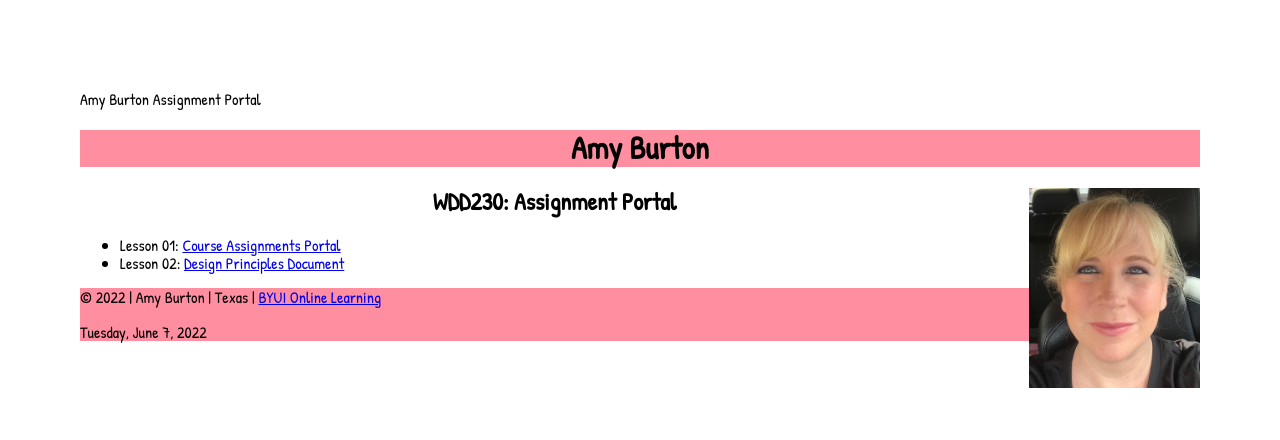
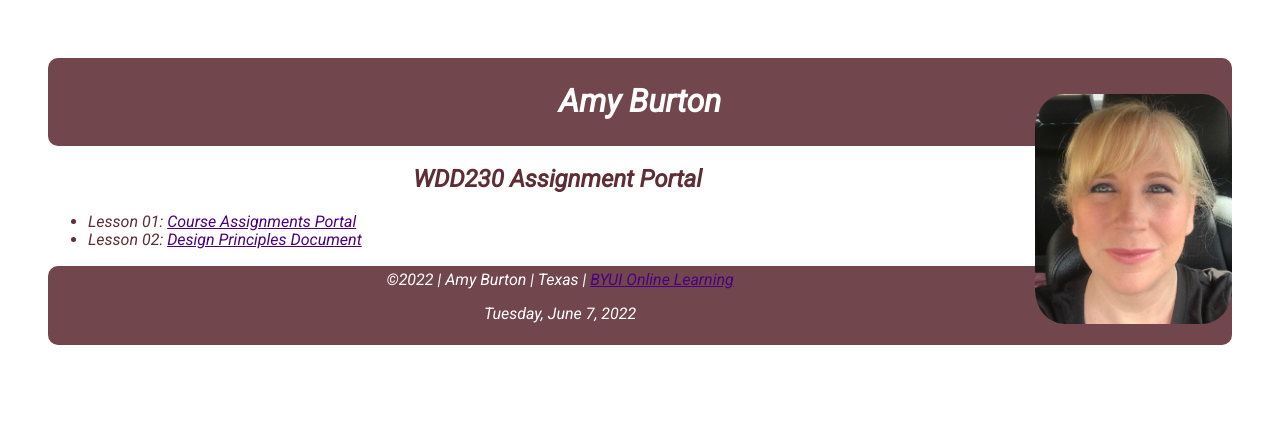
Before and after one commit to amy6941/amy6941.github.io, a plain HTML site: page index.html in a window 1280 px wide. Drawn offline with Linux system fonts and the light colour scheme; a script that the page names is missing.

Commit message:
main portal

```diff
--- a/index.html
+++ b/index.html
@@ -4,7 +4,7 @@
     <meta charset="UTF-8">
     <meta http-equiv="X-UA-Compatible" content="IE=edge">
     <meta name="viewport" content="width=device-width, initial-scale=1.0">
-    <meta name="description" content="Assignment portal for Amy Burton in WDD 230: Web Frontend Development at Brigham Young University - Idaho"
+    <meta name="description" content="Assignment portal for Amy Burton in WDD 230: Web Frontend Development at Brigham Young University - Idaho">
     <title>Amy Burton Assignment Portal</title>
     <link rel="stylesheet" href="styles/normalize.css">
     <link rel="stylesheet" href="styles/main.css">
@@ -16,7 +16,7 @@
         </header>
         <main>
             <img src="images/selfie1.jpg" alt="Picture of Amy">
-            <h2>WDD230: Assignment Portal</h2>
+            <h2>WDD230 Assignment Portal</h2>
             <ul>
                 <li>
                     Lesson 01:
@@ -31,7 +31,7 @@
         <footer>
             <div>
                 <span>
-                     © 2022 | Amy Burton | Texas |
+                     ©2022 | Amy Burton | Texas |
                     <a href="https://www.byui.edu/online">BYUI Online Learning</a>
                 </span>
                 <p>
--- a/styles/main.css
+++ b/styles/main.css
@@ -1,30 +1,47 @@
-@import url('https://fonts.googleapis.com/css2?family=Patrick+Hand&display=swap');
-
+@import url('https://fonts.googleapis.com/css2?family=Roboto:ital@1&display=swap');
+head {
+    color: rgb(94, 45, 53);
+}
 body {
     display: block;
     margin: 10px auto;
-    padding: 5em;
-    font-family: 'Patrick Hand', cursive;
+    padding: 3em;
+    font-family: 'Roboto', sans-serif;
 }
 header {
-    background-color: rgb(255, 142, 160);
-
+    background-color: rgba(94, 45, 53, 0.878);
+    border-radius: 10px;
+    padding: 4px;
+    color: white;
 }
 h1 {
     text-align: center;
 }
-
 h2 {
     text-align: center;
+    color: rgb(94, 45, 53);
+
+}
+li {
+    color: rgb(94, 45, 53);
+}
+a {
+    color: indigo
 }
 
 img {
+    display: block;
     float: right;
-    max-width: 200px;
-    max-height: 200px;
-    margin-left: auto;
-    margin-right: auto;
+    max-width: 250px;
+    max-height: 230px;
+    margin-top: -4.5em;
+    margin-left: -2em;
+    border-radius: 15%;
 }
 footer {
-    background-color: rgb(255, 142, 160);
+    border-radius: 10px;
+    background-color: rgba(94, 45, 53, 0.878);
+    color: white;
+    text-align: center;
+    padding: 5px;
 }
```
